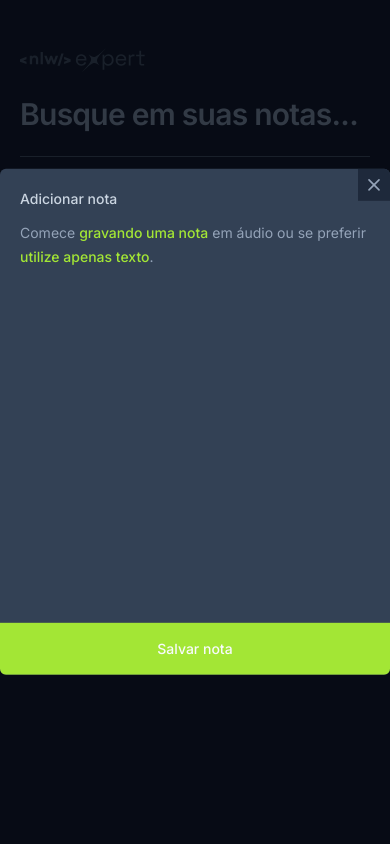
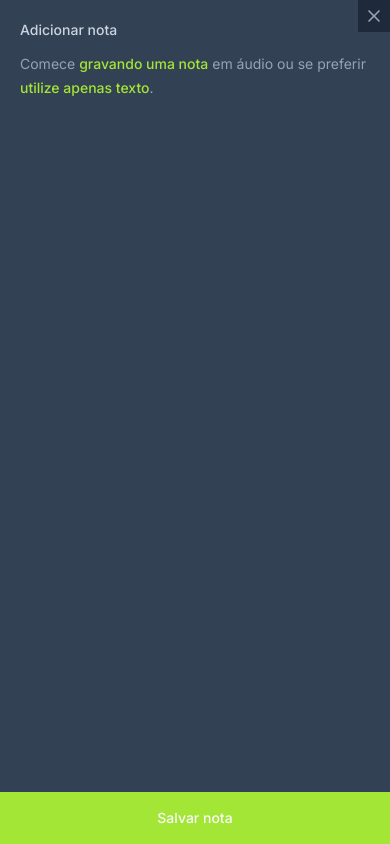
Before and after one commit to MiPigurim/Expert-Notes, a React (Vite) app: page / in a window 390 px wide. Both pictures are taken after a click on the button 195 px from the left and 306 px from the top of the page. Built offline with nearby package versions, Linux system fonts and the light colour scheme.

Commit message:
style: responsiveness new note card

```diff
--- a/src/components/new-note-card.tsx
+++ b/src/components/new-note-card.tsx
@@ -95,7 +95,7 @@ export function NewNoteCard({ onNoteCreated }: NewNoteCardProps) {
 
       <Dialog.Portal>
           <Dialog.Overlay className='inset-0 fixed bg-black/50' />
-          <Dialog.Content className='fixed overflow-hidden left-1/2 top-1/2 -translate-x-1/2 -translate-y-1/2 max-w-[640px] w-full h-[60vh] bg-slate-700 rounded-md flex flex-col outline-none'>
+          <Dialog.Content className='fixed overflow-hidden inset-0 md:inset-auto md:left-1/2 md:top-1/2 md:-translate-x-1/2 md:-translate-y-1/2 md:max-w-[640px] w-full md:h-[60vh] bg-slate-700 md:rounded-md flex flex-col outline-none'>
 
             <Dialog.Close className='absolute right-0 top-0 bg-slate-800 p-1.5 text-slate-400 hover:text-slate-100'>
               <X className='size-5' />
@@ -128,7 +128,7 @@ export function NewNoteCard({ onNoteCreated }: NewNoteCardProps) {
                  }
 
               </form>
-            </Dialog.Content>
+          </Dialog.Content>
       </Dialog.Portal>
     </Dialog.Root>
 
```
